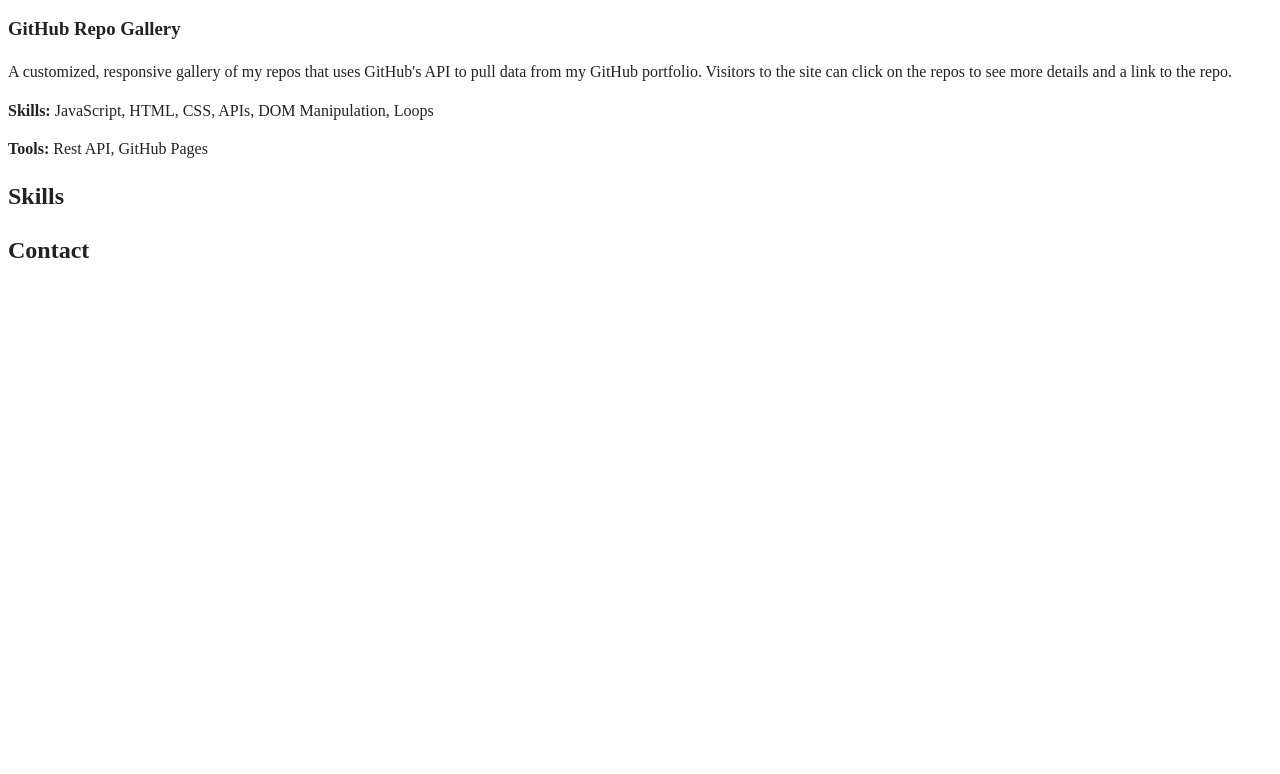
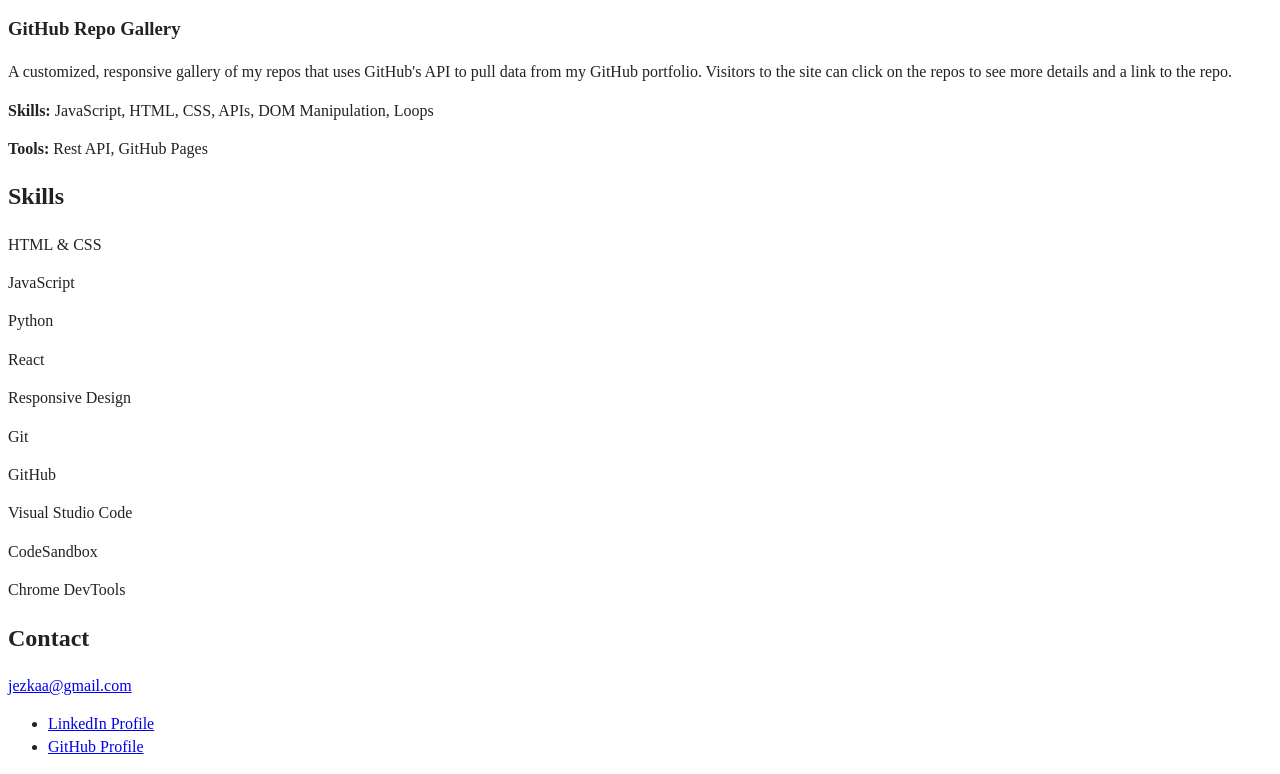
Before and after one commit to JessMac23/JM-Portfolio, a website built with webpack: page index.html in a window 1280 px wide. Shown: the part 3421-4195 px from the top of the page. Before the commit the page ends 3708 px from the top, so only its background shows below. Built offline with nearby package versions, Linux system fonts and the light colour scheme.

Commit message:
Update HTML

```diff
--- a/index.html
+++ b/index.html
@@ -72,11 +72,31 @@
     </div>
     <div>
       <h2>Skills</h2>
+      <div>
+        <p>HTML & CSS</p>
+        <p>JavaScript</p>
+        <p>Python</p>
+        <p>React</p>
+        <p>Responsive Design</p>
+        <p>Git</p>
+        <p>GitHub</p>
+        <p>Visual Studio Code</p>
+        <p>CodeSandbox</p>
+        <p>Chrome DevTools</p>
+      </div>
     </div>
   </main>
 
   <footer>
     <h2>Contact</h2>
+    <div>
+      <a href="mailto:jezkaa@gmail.com">jezkaa@gmail.com</a>
+      <ul>
+        <li><a href="http://www.linkedin.com/in/jessica-macre-a160602a8" target="_blank">LinkedIn Profile</a></li>
+        <li><a href="https://github.com/JessMac23" target="_blank">GitHub Profile</a></li>
+      </ul>
+
+    </div>
   </footer>
 
 
```
